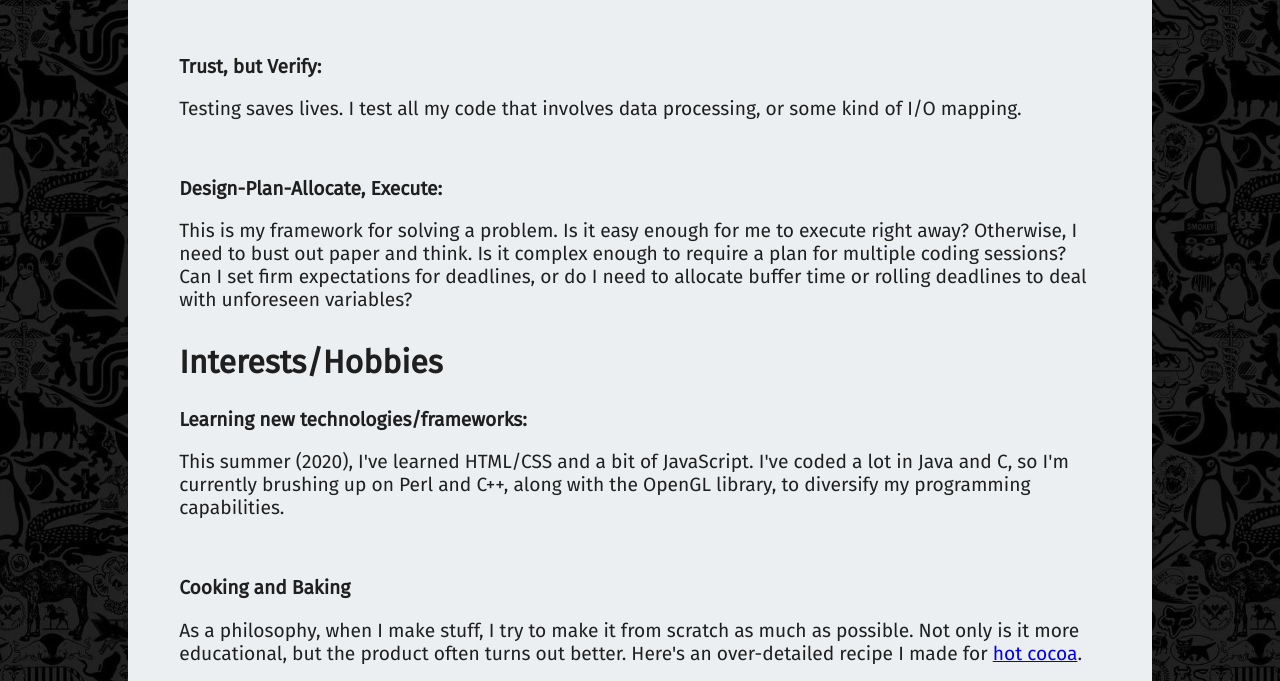
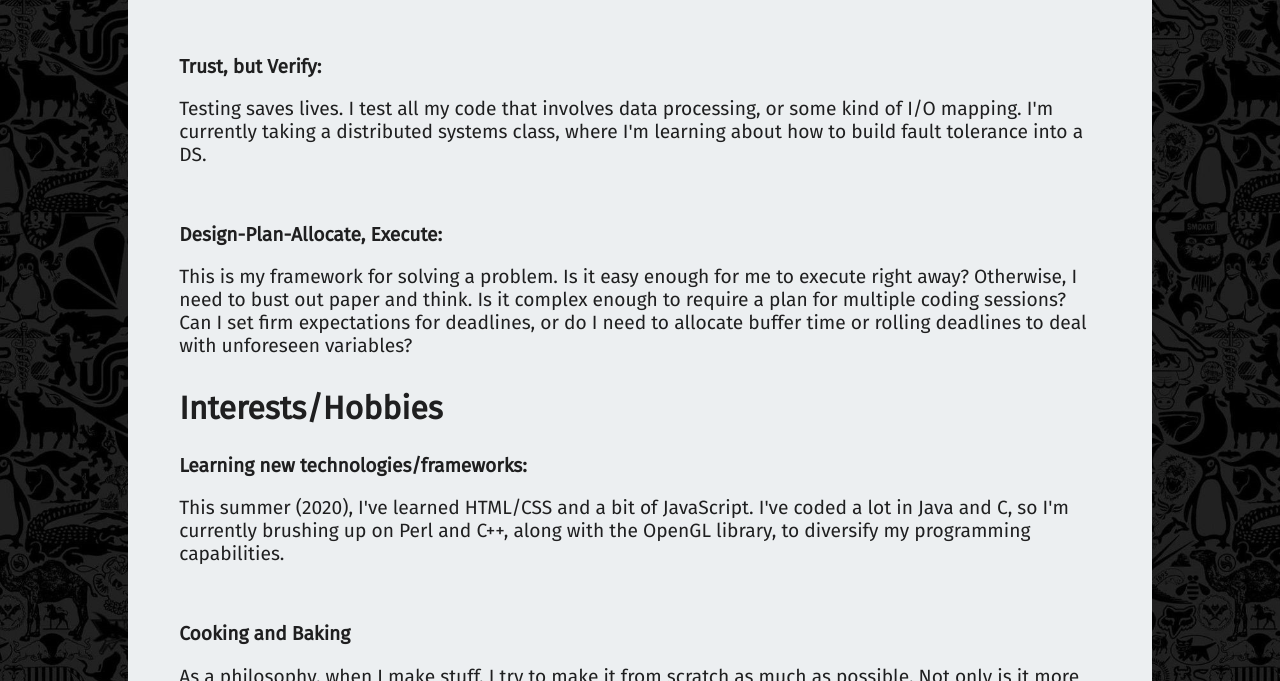
Before and after one commit to rrb211570/Projects, a plain HTML site: page Portfolio_Website/public/index.html in a window 1280 px wide. Shown: the part 2345-3026 px from the top of the page. Drawn offline with Linux system fonts and the light colour scheme; some packages are replaced by stand-ins of ours.

Commit message:
updated descript

```diff
--- a/Portfolio_Website/public/index.html
+++ b/Portfolio_Website/public/index.html
@@ -123,7 +123,7 @@
          <p class="bold">Diagrams and Pseudocode: </p>
          <p>Sometimes, it can be difficult to translate novel behaviors and specs into code, right on the terminal. So I've learned to become comfortable going through iterations of drawing diagrams and writing pseudocode. This was a process I did often when I had to simulate the RISC-V ISA in C.</p><br>
          <p class="bold">Trust, but Verify: </p>
-         <p>Testing saves lives. I test all my code that involves data processing, or some kind of I/O mapping.</p><br>
+         <p>Testing saves lives. I test all my code that involves data processing, or some kind of I/O mapping. I'm currently taking a distributed systems class, where I'm learning about how to build fault tolerance into a DS. </p><br>
          <p class="bold">Design-Plan-Allocate, Execute: </p>
          <p>This is my framework for solving a problem. Is it easy enough for me to execute right away? Otherwise, I need to bust out paper and think. Is it complex enough to require a plan for multiple coding sessions? Can I set firm expectations for deadlines, or do I need to allocate buffer time or rolling deadlines to deal with unforeseen variables?</p>
       </div>
```
